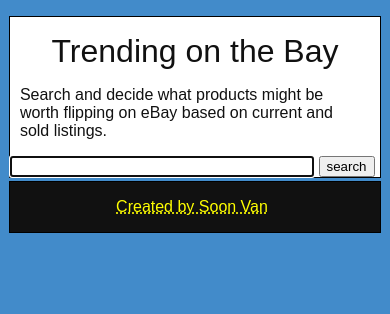
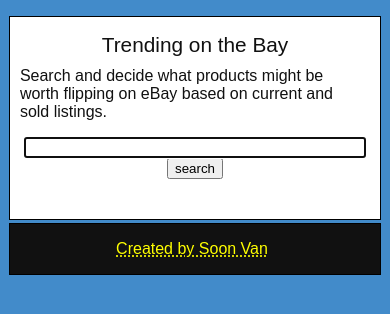
Before and after one commit to randomecho/trending-on-the-bay, a Flask app: page / in a window 390 px wide. Shown: the top 314 px of the page. Run offline with Flask 2, Linux system fonts and the light colour scheme.

Commit message:
Slim down input field for mobile view

```diff
--- a/templates/base.html
+++ b/templates/base.html
@@ -85,6 +85,7 @@
 }
 
 h1 {
+  font-size: 1.3em;
   text-align: center;
 }
 
@@ -104,8 +105,27 @@
   width: 99%;
 }
 
+input {
+  display: block;
+  margin: 0 auto;
+}
+
+input[type="submit"] {
+  margin-bottom: 3em;
+  text-align: center;
+}
+
+input[type="text"] {
+  width: 90%;
+}
+
 .stats th, .stats td {
   display: table-cell;
+  font-size: 0.9em;
+}
+
+.stats th {
+  font-weight: normal;
 }
 
 .end_date {
```
